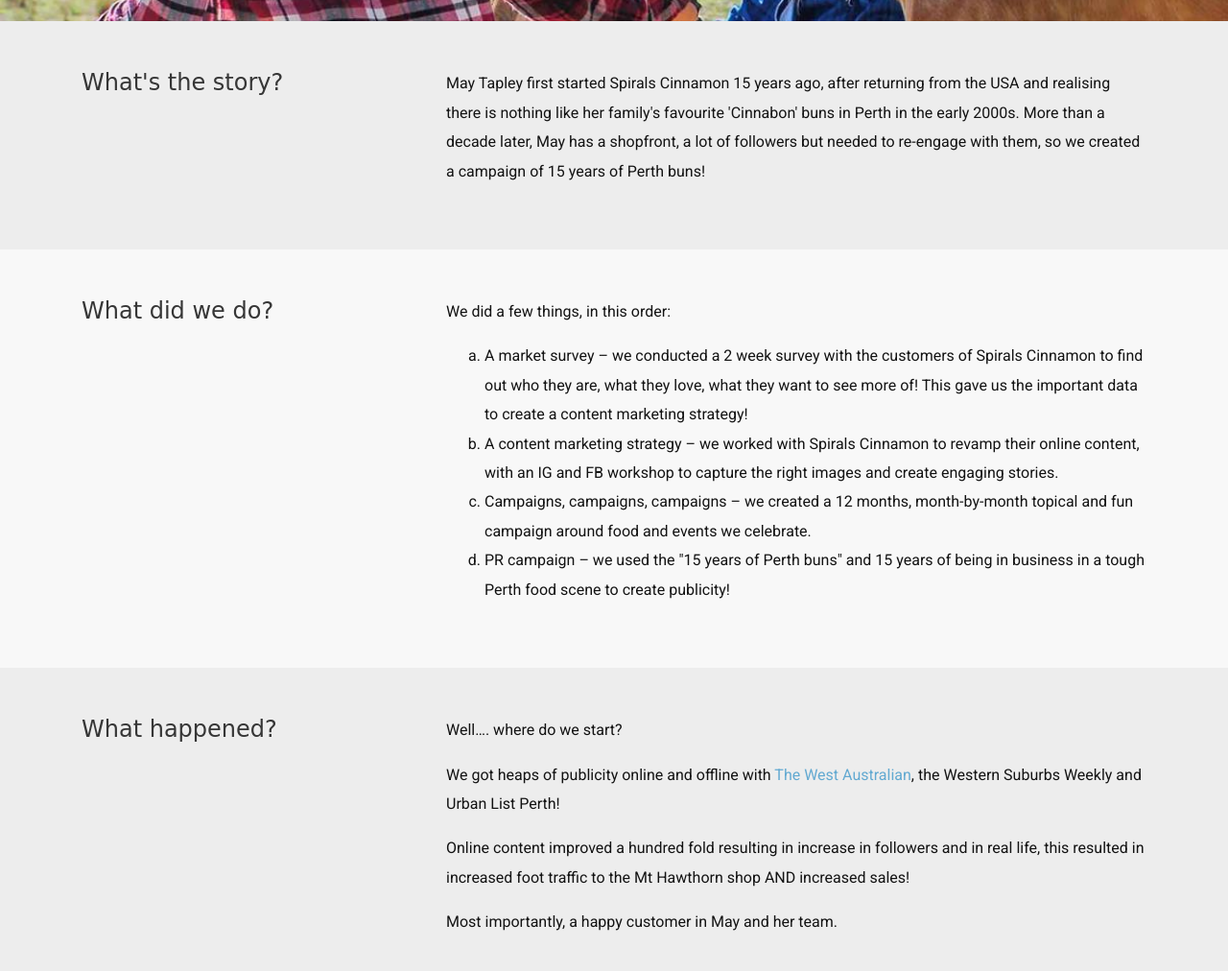
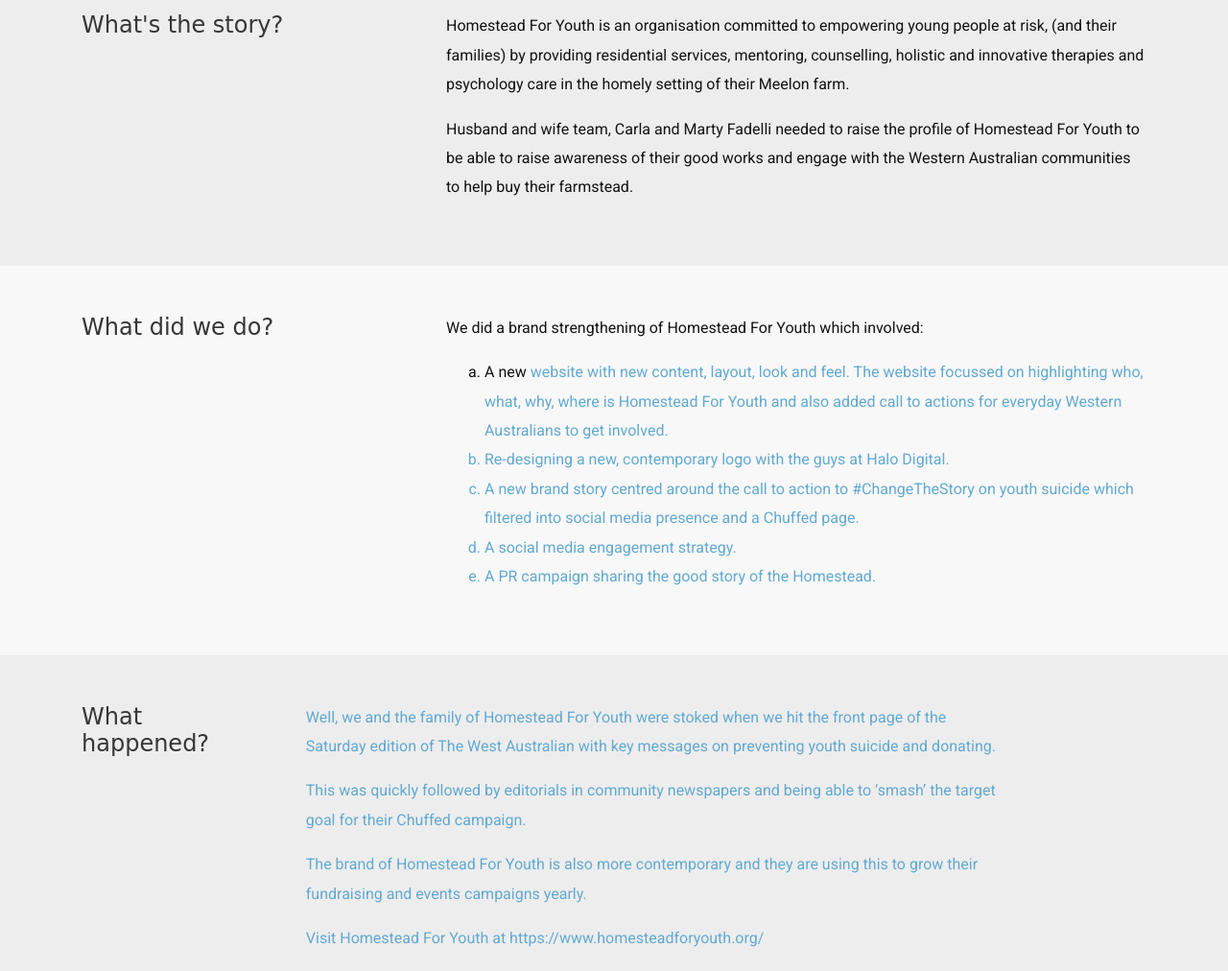
Before and after one commit to petravanessie/avaagency.com.au, a plain HTML site: page casestudy/homestead_for_youth.html in a window 1280 px wide. Shown: the part 920-1932 px from the top of the page at 96% size. Drawn offline with Linux system fonts and the light colour scheme; a web font is replaced by a local one.

Commit message:
Updated content

```diff
--- a/casestudy/homestead_for_youth.html
+++ b/casestudy/homestead_for_youth.html
@@ -65,11 +65,11 @@
           <div class="wrap" style="z-index: 1">
             <div class="text">
               <!-- START EDIT HERE -->
-              <h3>Homestead for youth</h3>
-              <h2 class="entry-title">Celebrating 15 years of Perth buns</h2>
+              <h3>Homestead For Youth</h3>
+              <h2 class="entry-title">Change The Story on Youth Suicide</h2>
               <div class="entry-meta">
                 <div class="tags">
-                  Market Survey <span class="seperator">|</span> Brand <span class="seperator">|</span> Public Relations <span class="seperator">|</span> Digital Engagement</div>
+                  Brand <span class="seperator">|</span> Website Content <span class="seperator">|</span> Public Relations <span class="seperator">|</span> Digital Engagement</div>
               </div>
               <!-- END -->
             </div>
@@ -94,10 +94,8 @@
               </div>
               <div class="col-12 col-md-8">
                 <!-- START EDIT HERE -->
-                <p>May Tapley first started Spirals Cinnamon 15 years ago, after returning from the USA and realising
-                  there is nothing like her family's favourite 'Cinnabon' buns in Perth in the early 2000s. More than a
-                  decade later, May has a shopfront, a lot of followers but needed to re-engage with them, so we created
-                  a campaign of 15 years of Perth buns!</p>
+                <p>Homestead For Youth is an organisation committed to empowering young people at risk, (and their families) by providing residential services, mentoring, counselling, holistic and innovative therapies and psychology care in the homely setting of their Meelon farm.</p>
+                <p>Husband and wife team, Carla and Marty Fadelli needed to raise the profile of Homestead For Youth to be able to raise awareness of their good works and engage with the Western Australian communities to help buy their farmstead. </p>
                 <!-- END -->
               </div>
             </div>
@@ -111,20 +109,17 @@
               </div>
               <div class="col-12 col-md-8">
                 <!-- START EDIT HERE -->
-                <p>We did a few things, in this order:
+                <p>We did a brand strengthening of Homestead For Youth which involved:
                   <ol type="a">
-                    <li>A market survey – we conducted a 2 week survey with the customers of Spirals Cinnamon to find
-                      out who they are, what they love, what they want to see more of! This gave us the important data
-                      to create a content marketing strategy!</li>
+                    <li>A new <a href="https://www.homesteadforyouth.org/"> website with new content, layout, look and feel. The website focussed on highlighting who, what, why, where is Homestead For Youth and also added call to actions for everyday Western Australians to get involved.</li>
 
-                    <li>A content marketing strategy – we worked with Spirals Cinnamon to revamp their online content,
-                      with an IG and FB workshop to capture the right images and create engaging stories.</li>
+                    <li>Re-designing a new, contemporary logo with the guys at Halo Digital.</li>
 
-                    <li>Campaigns, campaigns, campaigns – we created a 12 months, month-by-month topical and fun
-                      campaign around food and events we celebrate.</li>
+                    <li>A new brand story centred around the call to action to #ChangeTheStory on youth suicide which filtered into social media presence and a Chuffed page.</li>
 
-                    <li>PR campaign – we used the "15 years of Perth buns" and 15 years of being in business in a tough
-                      Perth food scene to create publicity!</li>
+                    <li>A social media engagement strategy.</li>
+
+                     <li>A PR campaign sharing the good story of the Homestead. </li>
                   </ol>
                 </p>
                 <!-- END -->
@@ -140,15 +135,13 @@
               </div>
               <div class="col-12 col-md-8">
                 <!-- START EDIT HERE -->
-                <p>Well…. where do we start?</p>
+                <p>Well, we and the family of Homestead For Youth were stoked when we hit the front page of the Saturday edition of <a href="https://thewest.com.au/news/wa/bid-to-save-homestead-that-helps-troubled-kids-ng-b881034313z/"> The West Australian with key messages on preventing youth suicide and donating. </p>
 
-                <p>We got heaps of publicity online and offline with <a href="https://thewest.com.au/">The West Australian</a>, the Western Suburbs Weekly and
-                  Urban List Perth!</p>
+                <p>This was quickly followed by editorials in <ahref="https://www.communitynews.com.au/mandurah-coastal-times/news/couple-behind-homestead-for-youth-in-pinjarra-fundraising-to-buy-farm/"> community newspapers and being able to ‘smash’ the target goal for their Chuffed campaign. </p>
 
-                <p>Online content improved a hundred fold resulting in increase in followers and in real life, this
-                  resulted in increased foot traffic to the Mt Hawthorn shop AND increased sales!</p>
+                <p>The brand of Homestead For Youth is also more contemporary and they are using this to grow their fundraising and events campaigns yearly. </p>
 
-                <p>Most importantly, a happy customer in May and her team.</p>
+                <p>Visit Homestead For Youth at https://www.homesteadforyouth.org/</p>
                 <!-- END -->
               </div>
             </div>
```
